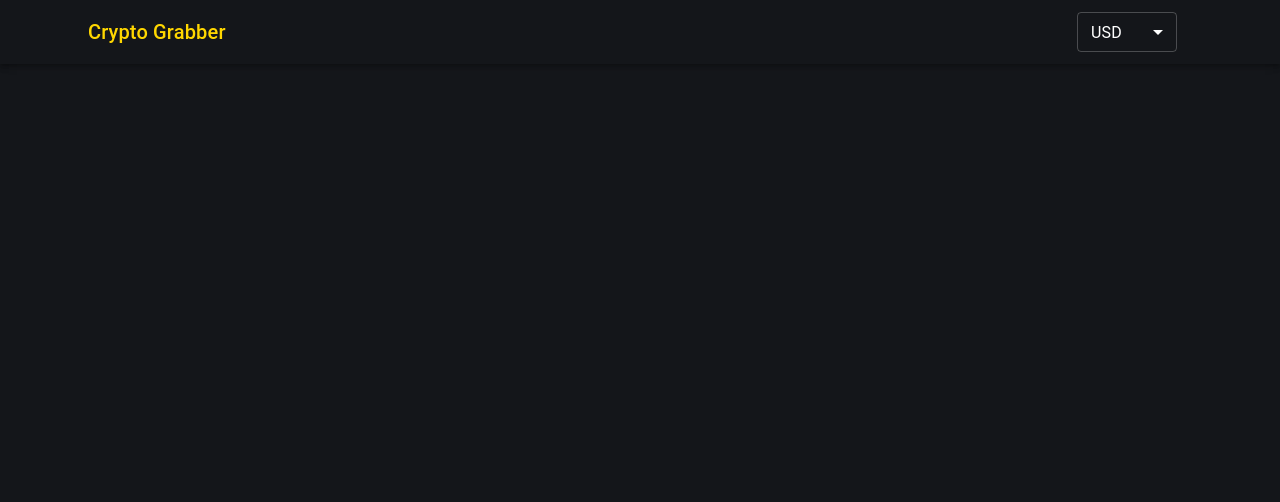
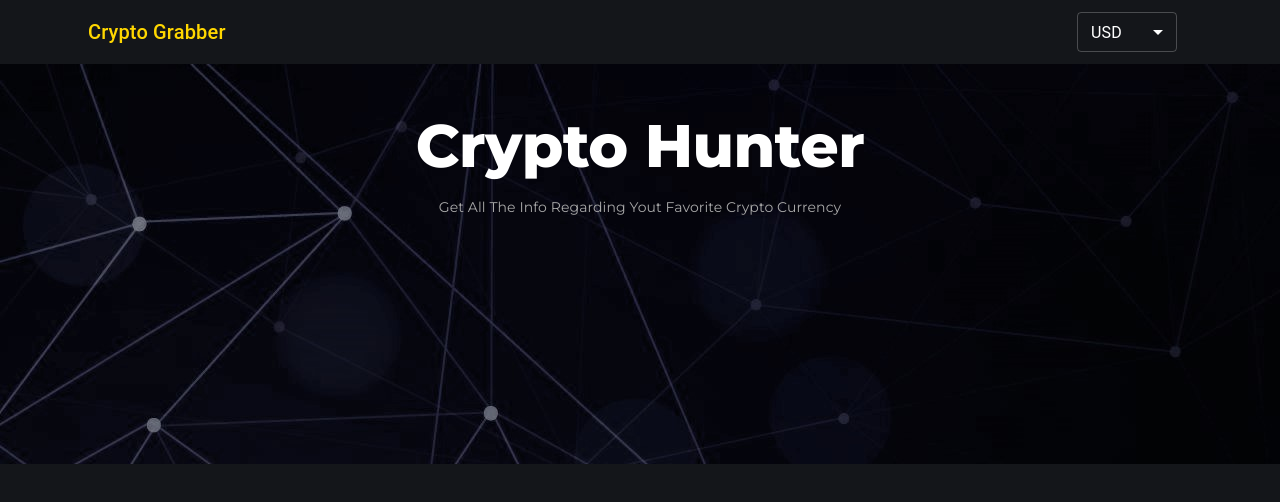
Before and after one commit to pToum21/crypto-grabber, a React (Create React App) app: page / in a window 1280 px wide. Shown: the top 502 px of the page. Built offline with nearby package versions, Linux system fonts and the light colour scheme.

Commit message:
updated banner styling

```diff
--- a/src/components/Banner/Banner.js
+++ b/src/components/Banner/Banner.js
@@ -1,8 +1,36 @@
 import React from 'react'
+import { Container, Typography } from '@mui/material'
+import './banner.css'
 
 const Banner = () => {
   return (
     <div className='banner'>
+
+      <Container className='banner-content'>
+        <div className='tagline'>
+          <Typography
+            variant='h2'
+            style={{
+              fontWeight: "bold",
+              marginBottom: 15,
+              fontFamily: "Montserrat"
+            }}
+          >
+            Crypto Hunter
+          </Typography>
+          <Typography
+          variant='subtitle2'
+            style={{
+              color: "darkgray",
+              textTransform: "capitalize",
+              fontFamily: "Montserrat"
+            }}
+          >
+            Get all the info regarding yout favorite Crypto Currency
+
+          </Typography>
+        </div>
+      </Container>
 
     </div>
   )
--- a/src/components/Banner/banner.css
+++ b/src/components/Banner/banner.css
@@ -1,3 +1,19 @@
 .banner {
+    background-image: url(../../assets/banner2.jpg);
+}
 
+.banner-content {
+    height: 400px;
+    display: flex;
+    flex-direction: column;
+    padding-top: 25px;
+    justify-content: space-around;
 }
+
+.tagline {
+    display: flex;
+    height: 40%;
+    flex-direction: column;
+    justify-content: center;
+    text-align: center;
+}
```
Also changed, not shown: src/assets/banner2.jpg (added).
